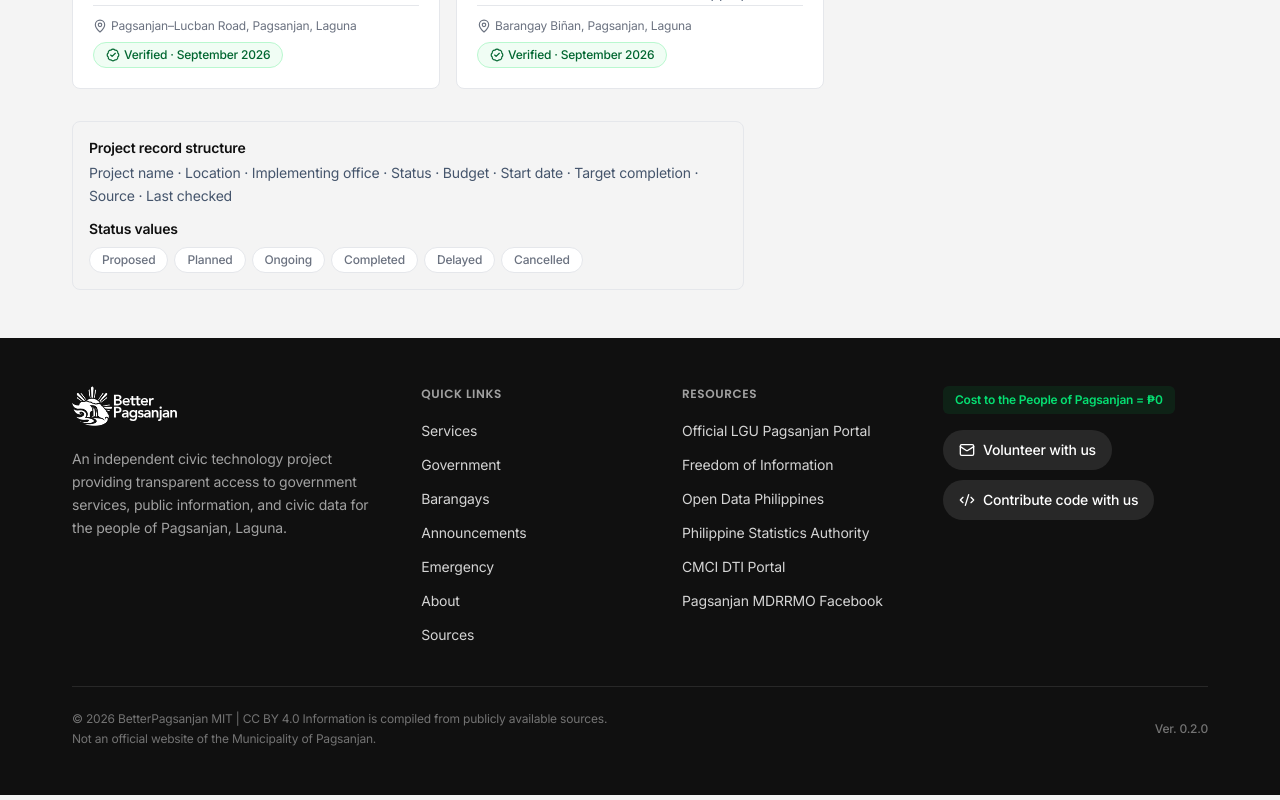
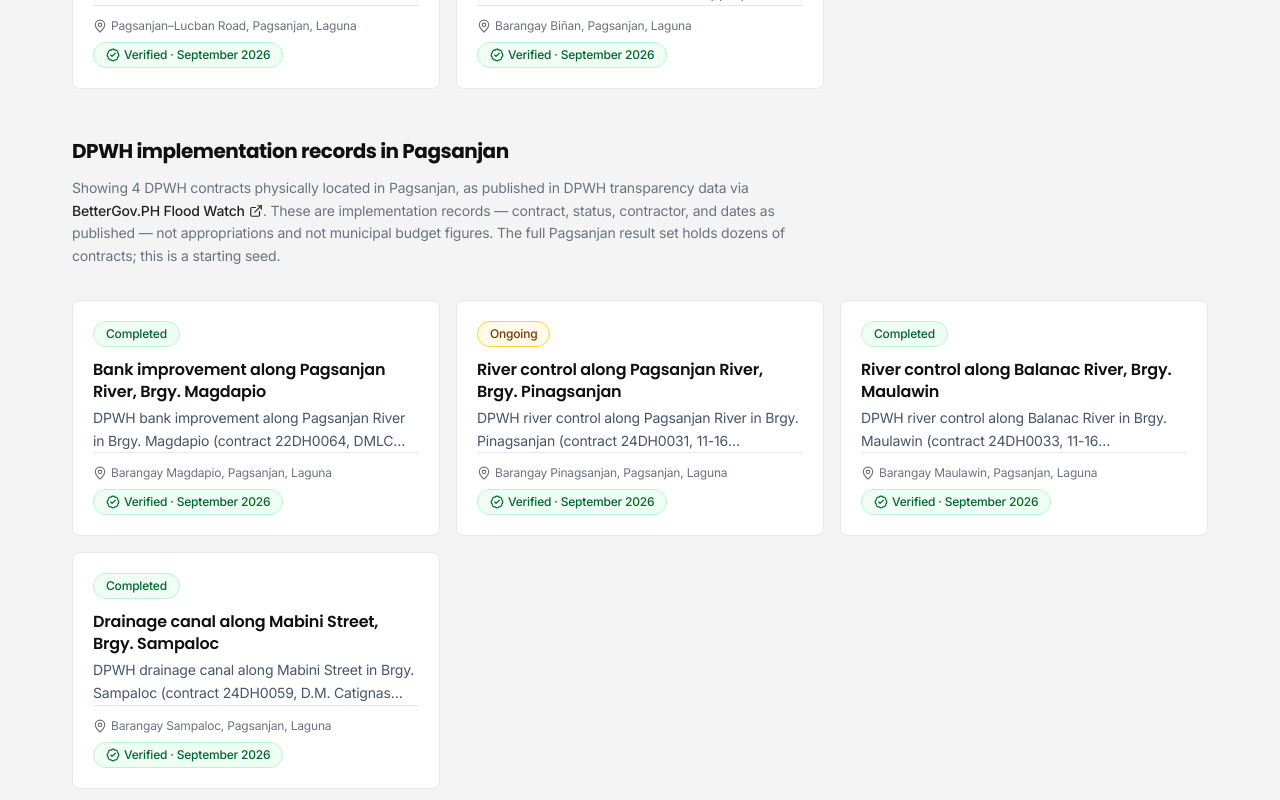
Before and after one commit to rswlljms/betterpagsanjan, a Next.js app: page /projects in a window 1280 px wide. Shown: the part 1840-2640 px from the top of the page. Built offline with nearby package versions, Linux system fonts and the light colour scheme; no server answers.

Commit message:
feat: add DPWH flood-control implementation records to projects

```diff
--- a/app/projects/[slug]/page.tsx
+++ b/app/projects/[slug]/page.tsx
@@ -11,20 +11,30 @@ import {
   projectStatusLabels,
   projects,
 } from "@/data/projects/projects";
+import {
+  floodControlProjects,
+  getFloodControlProjectBySlug,
+} from "@/data/projects/flood-control";
 
 interface ProjectPageProps {
   params: Promise<{ slug: string }>;
 }
 
+function getAnyProjectBySlug(slug: string) {
+  return getProjectBySlug(slug) ?? getFloodControlProjectBySlug(slug);
+}
+
 export function generateStaticParams() {
-  return projects.map((project) => ({ slug: project.slug }));
+  return [...projects, ...floodControlProjects].map((project) => ({
+    slug: project.slug,
+  }));
 }
 
 export async function generateMetadata({
   params,
 }: ProjectPageProps): Promise<Metadata> {
   const { slug } = await params;
-  const project = getProjectBySlug(slug);
+  const project = getAnyProjectBySlug(slug);
   if (!project) return {};
   return {
     title: project.name,
@@ -34,7 +44,7 @@ export async function generateMetadata({
 
 export default async function ProjectPage({ params }: ProjectPageProps) {
   const { slug } = await params;
-  const project = getProjectBySlug(slug);
+  const project = getAnyProjectBySlug(slug);
   if (!project) notFound();
 
   return (
@@ -47,16 +57,16 @@ export default async function ProjectPage({ params }: ProjectPageProps) {
         ]}
       />
       <div className="mt-6 max-w-3xl">
-        <Badge variant="primary">
-          {projectStatusLabels[project.status]}
-        </Badge>
+        <Badge variant="primary">{projectStatusLabels[project.status]}</Badge>
         <h1 className="mt-3 text-3xl font-bold tracking-tight text-ink sm:text-4xl">
           {project.displayName ?? project.name}
         </h1>
         {project.displayName ? (
           <p className="mt-3 rounded-lg border border-line bg-surface p-3 text-xs leading-relaxed text-muted">
             <span className="font-semibold text-slate-700">
-              Official name in the FY2026 GAA:{" "}
+              {project.verification.sourceId === "bettergov-flood-watch"
+                ? "Official description in the DPWH record: "
+                : "Official name in the FY2026 GAA: "}
             </span>
             {project.name}
           </p>
--- a/app/projects/page.tsx
+++ b/app/projects/page.tsx
@@ -11,6 +11,7 @@ import {
   projectStatusLabels,
   projects,
 } from "@/data/projects/projects";
+import { floodControlProjects } from "@/data/projects/flood-control";
 
 export const metadata: Metadata = {
   title: "Public projects",
@@ -73,6 +74,34 @@ export default function ProjectsPage() {
                 </li>
               ))}
             </ul>
+
+            <h2 className="mb-3 mt-12 text-xl font-bold tracking-tight text-ink">
+              DPWH implementation records in Pagsanjan
+            </h2>
+            <p className="mb-8 max-w-3xl text-sm leading-relaxed text-muted">
+              Showing {floodControlProjects.length} DPWH contracts physically
+              located in Pagsanjan, as published in DPWH transparency data via{" "}
+              <a
+                href="https://flood-control.bettergov.ph/"
+                target="_blank"
+                rel="noopener noreferrer"
+                className="inline-flex items-center gap-1 font-medium text-primary-700 hover:underline"
+              >
+                BetterGov.PH Flood Watch
+                <ExternalLink className="size-3.5" aria-hidden />
+              </a>
+              . These are implementation records — contract, status, contractor,
+              and dates as published — not appropriations and not municipal
+              budget figures. The full Pagsanjan result set holds dozens of
+              contracts; this is a starting seed.
+            </p>
+            <ul className="grid list-none gap-4 sm:grid-cols-2 lg:grid-cols-3">
+              {floodControlProjects.map((project) => (
+                <li key={project.id} className="h-full">
+                  <ProjectCard project={project} />
+                </li>
+              ))}
+            </ul>
           </>
         )}
 
--- a/app/sitemap.ts
+++ b/app/sitemap.ts
@@ -2,6 +2,7 @@ import type { MetadataRoute } from "next";
 import { barangays } from "@/data/barangays/barangays";
 import { consultations } from "@/data/consultations";
 import { legislativeDocuments } from "@/data/legislative/documents";
+import { floodControlProjects } from "@/data/projects/flood-control";
 import { projects } from "@/data/projects/projects";
 import { services } from "@/data/services";
 import { site } from "@/data/site";
@@ -57,7 +58,7 @@ export default function sitemap(): MetadataRoute.Sitemap {
         url: `${site.url}/resolutions/${doc.slug}`,
         lastModified,
       })),
-    ...projects.map((project) => ({
+    ...[...projects, ...floodControlProjects].map((project) => ({
       url: `${site.url}/projects/${project.slug}`,
       lastModified,
     })),
--- /dev/null
+++ b/data/projects/flood-control.ts
@@ -0,0 +1,109 @@
+import { LAST_CHECKED } from "@/data/sources";
+import type { PublicProject } from "@/types/civic";
+
+/**
+ * DPWH implementation records in Pagsanjan (AGENTS.md §24).
+ *
+ * Seed records below were transcribed in September 2026 from filtered
+ * queries against the BetterGov.PH Flood Watch read-only API
+ * (source: bettergov-flood-watch; upstream: DPWH transparency data),
+ * e.g. `GET /api/flood-control-projects?q=Pagsanjan&limit=40`.
+ *
+ * These are IMPLEMENTATION records — contract, budget, status, contractor,
+ * and dates as published — not appropriation records and never municipal
+ * budget figures. Status values follow the DPWH publication verbatim
+ * (Completed → completed, On-Going → ongoing). Never change a status
+ * without supporting information. Verify against official DPWH documents
+ * before formal citation.
+ */
+const FLOOD_API =
+  "https://flood-control.bettergov.ph/api/flood-control-projects";
+
+function dpwhRecord(entry: {
+  contractId: string;
+  slug: string;
+  name: string;
+  displayName?: string;
+  location: string;
+  status: PublicProject["status"];
+  budget: string;
+  startDate?: string;
+  targetCompletion?: string;
+  description: string;
+}): PublicProject {
+  const { contractId, ...rest } = entry;
+  return {
+    ...rest,
+    id: `flood-${contractId.toLowerCase()}`,
+    implementingOffice: "Department of Public Works and Highways (DPWH)",
+    sourceUrl: `${FLOOD_API}?q=${contractId}&limit=5`,
+    verification: {
+      status: "verified",
+      sourceId: "bettergov-flood-watch",
+      sourceUrl: `${FLOOD_API}?q=${contractId}&limit=5`,
+      verifiedAt: "2026-09",
+      note: `DPWH contract ${contractId} as published via BetterGov.PH Flood Watch (DPWH transparency data). Status, budget, contractor, and dates as published — verify against official DPWH documents before formal citation. Implementation record, not a municipal budget figure.`,
+    },
+    lastChecked: LAST_CHECKED,
+  };
+}
+
+export const floodControlProjects: PublicProject[] = [
+  dpwhRecord({
+    contractId: "22DH0064",
+    slug: "flood-22dh0064-bank-improvement-magdapio",
+    name: "BANK IMPROVEMENT ALONG PAGSANJAN RIVER, BRGY. MAGDAPIO, PAGSANJAN, LAGUNA",
+    displayName: "Bank improvement along Pagsanjan River, Brgy. Magdapio",
+    location: "Barangay Magdapio, Pagsanjan, Laguna",
+    status: "completed",
+    budget: "₱93,605,267.39 — DPWH contract (infra year 2022, GAA 2022 OO-2)",
+    startDate: "2022-09-09",
+    targetCompletion: "2023-08-25",
+    description:
+      "DPWH bank improvement along Pagsanjan River in Brgy. Magdapio (contract 22DH0064, DMLC Builders). Completed with 100% progress as published — an implementation record, not a funding authorization.",
+  }),
+  dpwhRecord({
+    contractId: "24DH0031",
+    slug: "flood-24dh0031-river-control-pinagsanjan",
+    name: "CONSTRUCTION OF RIVER CONTROL ALONG PAGSANJAN RIVER, BRGY. PINAGSANJAN, PAGSANJAN, LAGUNA",
+    displayName: "River control along Pagsanjan River, Brgy. Pinagsanjan",
+    location: "Barangay Pinagsanjan, Pagsanjan, Laguna",
+    status: "ongoing",
+    budget: "₱93,566,114.77 — DPWH contract (infra year 2024, GAA 2024 OO-2)",
+    startDate: "2024-03-01",
+    description:
+      "DPWH river control along Pagsanjan River in Brgy. Pinagsanjan (contract 24DH0031, 11-16 Construction). On-going at 75.96% progress as published — an implementation record, not a funding authorization.",
+  }),
+  dpwhRecord({
+    contractId: "24DH0033",
+    slug: "flood-24dh0033-balanac-maulawin",
+    name: "CONSTRUCTION OF RIVER CONTROL ALONG BALANAC RIVER, BRGY. MAULAWIN, PAGSANJAN, LAGUNA",
+    displayName: "River control along Balanac River, Brgy. Maulawin",
+    location: "Barangay Maulawin, Pagsanjan, Laguna",
+    status: "completed",
+    budget: "₱93,594,921.19 — DPWH contract (infra year 2024, GAA 2024 OO-2)",
+    startDate: "2024-03-15",
+    targetCompletion: "2025-02-28",
+    description:
+      "DPWH river control along Balanac River in Brgy. Maulawin (contract 24DH0033, 11-16 Construction). Completed with 100% progress as published — an implementation record, not a funding authorization.",
+  }),
+  dpwhRecord({
+    contractId: "24DH0059",
+    slug: "flood-24dh0059-drainage-sampaloc",
+    name: "CONSTRUCTION OF DRAINAGE CANAL ALONG MABINI STREET, BRGY. SAMPALOC, PAGSANJAN, LAGUNA",
+    displayName: "Drainage canal along Mabini Street, Brgy. Sampaloc",
+    location: "Barangay Sampaloc, Pagsanjan, Laguna",
+    status: "completed",
+    budget: "₱4,949,780.34 — DPWH contract (infra year 2024, GAA 2024 SSP)",
+    startDate: "2024-07-11",
+    targetCompletion: "2024-12-17",
+    description:
+      "DPWH drainage canal along Mabini Street in Brgy. Sampaloc (contract 24DH0059, D.M. Catignas Enterprises). Completed with 100% progress as published — an implementation record, not a funding authorization.",
+  }),
+];
+
+export function getFloodControlProjectBySlug(
+  slug: string,
+): PublicProject | undefined {
+  return floodControlProjects.find((project) => project.slug === slug);
+}
--- a/data/sources.ts
+++ b/data/sources.ts
@@ -170,6 +170,26 @@ export const sources: SourceRecord[] = [
     accessedAt: LAST_CHECKED,
   },
   {
+    id: "bettergov-flood-watch",
+    name: "BetterGov.PH — Flood Watch (DPWH transparency data)",
+    organization: "BetterGov.PH",
+    url: "https://flood-control.bettergov.ph/",
+    sourceType: "reference",
+    description:
+      "Independent civic-tech compilation of DPWH infrastructure transparency data (contract, budget, status, contractor, dates, coordinates). Free public read-only API. Pagsanjan records were transcribed in September 2026 from filtered API queries. Implementation records — not appropriations and never municipal budget figures. Verify against official DPWH documents before formal citation.",
+    accessedAt: LAST_CHECKED,
+  },
+  {
+    id: "bettergov-psgc-api",
+    name: "BetterGov.PH — PSA Classification API (PSGC mirror)",
+    organization: "BetterGov.PH",
+    url: "https://statistics.bettergov.ph/api#classification",
+    sourceType: "reference",
+    description:
+      "Independent civic-tech mirror of PSA classification snapshots (PSGC Q2_2024, with census populations and income classification per municipality/barangay). Free public read-only API, no key. Pagsanjan figures were transcribed in September 2026 from filtered queries. PSA remains the authoritative source — verify against official PSA releases before formal citation.",
+    accessedAt: LAST_CHECKED,
+  },
+  {
     id: "philatlas-pagsanjan",
     name: "PhilAtlas — Pagsanjan, Laguna",
     url: "https://www.philatlas.com/luzon/r04a/laguna/pagsanjan.html",
--- a/lib/search.ts
+++ b/lib/search.ts
@@ -4,6 +4,7 @@ import { offices } from "@/data/government/offices";
 import { reportingCategories } from "@/data/reporting";
 import { legislativeDocuments } from "@/data/legislative/documents";
 import { civicLocations } from "@/data/locations/locations";
+import { floodControlProjects } from "@/data/projects/flood-control";
 import { projects } from "@/data/projects/projects";
 import { getServiceCategory, services } from "@/data/services";
 import { transparencyRecords } from "@/data/transparency/records";
@@ -318,7 +319,7 @@ export const searchIndex: SearchRecord[] = [
     ].filter(Boolean),
     badge: doc.documentType === "ordinance" ? "Ordinance" : "Resolution",
   })),
-  ...projects.map((project): SearchRecord => ({
+  ...[...projects, ...floodControlProjects].map((project): SearchRecord => ({
     id: `project-${project.id}`,
     title: project.displayName ?? project.name,
     type: "project",
```
Also changed, not shown: 1 other file (tests, documents, lock files or other folders).
